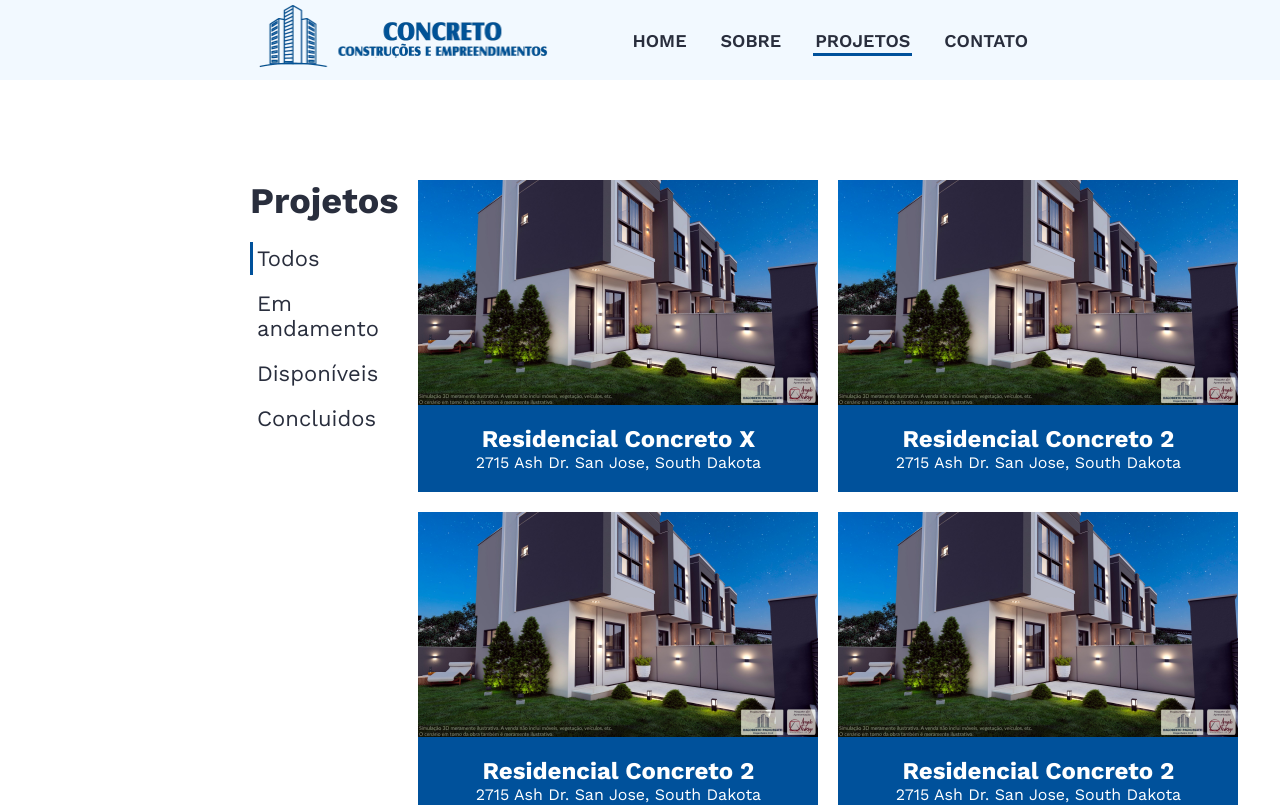
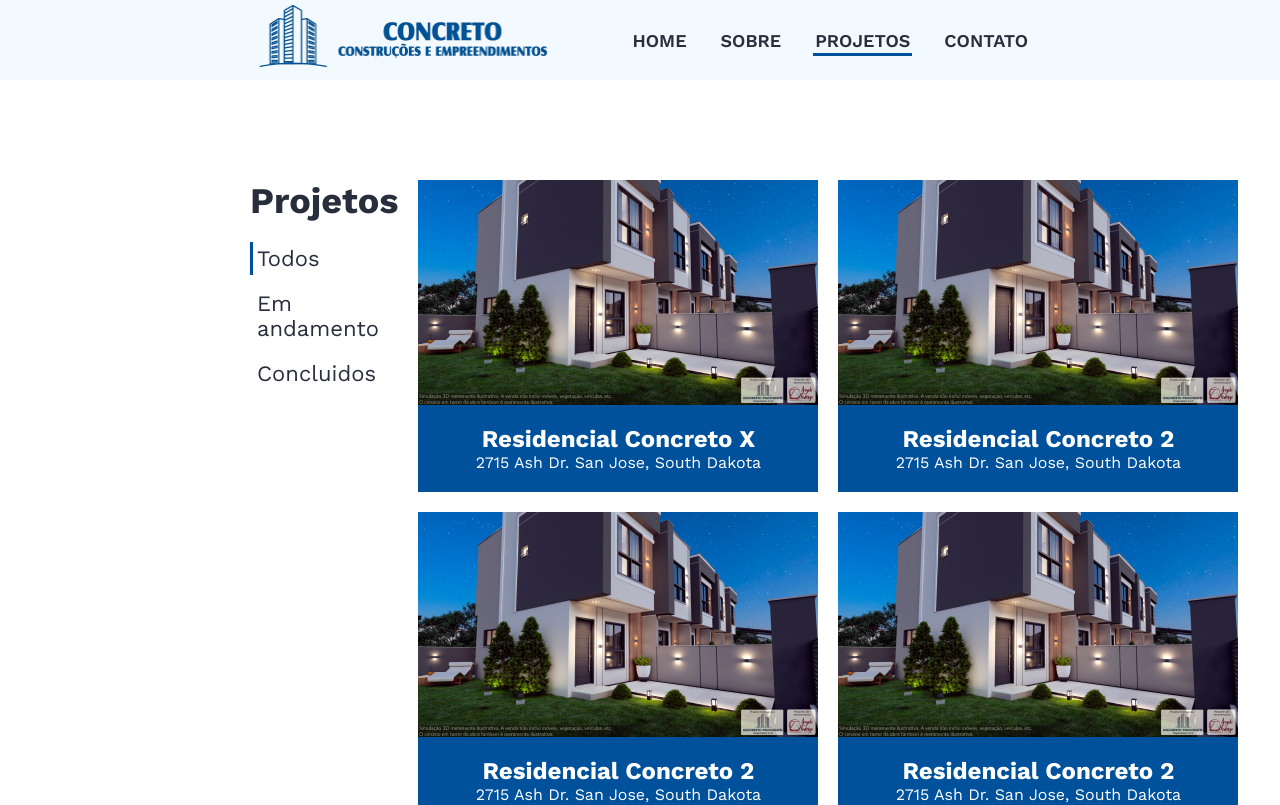
Before and after one commit to GregorySDaniel/concreto, a React (Vite) app: page /projetos in a window 1280 px wide. Shown: the top 805 px of the page. Built offline with nearby package versions, Linux system fonts and the light colour scheme.

Commit message:
Update index.jsx

```diff
--- a/src/pages/Projects/index.jsx
+++ b/src/pages/Projects/index.jsx
@@ -18,7 +18,6 @@ return(
         <section>
           <p>Todos</p>
           <p>Em andamento</p>
-          <p>Disponíveis</p>
           <p>Concluidos</p>
         </section>
       </Text>
```
